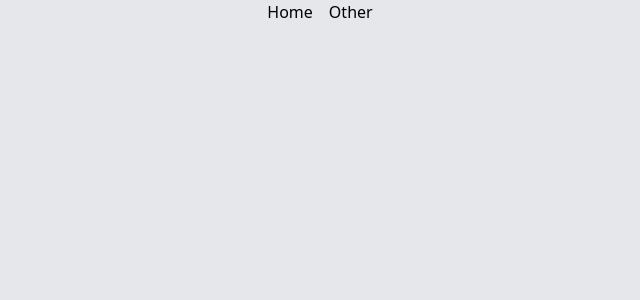
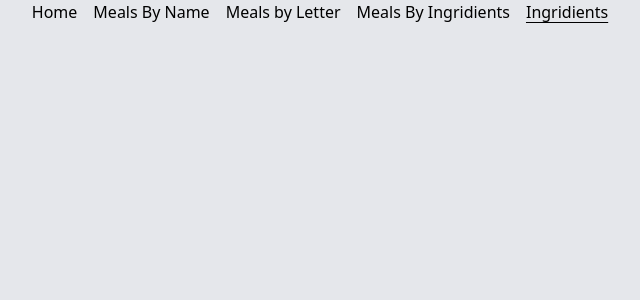
Before and after one commit to jrod1059/meal-search, a Vue app: page /meal-search/ingridients in a window 1280 px wide. Before the commit this address had no page. Shown: the top 300 px of the page, without its empty margins (320-960 px from the left). Built offline with nearby package versions, Linux system fonts and the light colour scheme.

Commit message:
Navigation is working.

```diff
--- a/src/components/NavMenu.vue
+++ b/src/components/NavMenu.vue
@@ -1,7 +1,17 @@
+<script setup lang="ts">
+import HomePage from '@/views/HomePage.vue';
+
+</script>
+
 <template>
   <nav>
-    <RouterLink to="/">Home</RouterLink>
-    <RouterLink to="/other">Other</RouterLink>
+    <RouterLink :to="{ name: 'Home' }">Home</RouterLink>
+    <RouterLink :to="{ name: 'MealsByName' }">Meals By Name</RouterLink>
+    <RouterLink :to="{ name: 'MealsByLetter' }">Meals by Letter</RouterLink>
+    <RouterLink :to="{ name: 'MealsByIngridients' }">Meals By Ingridients</RouterLink>
+    <RouterLink :to="{ name: 'Ingridients' }">Ingridients</RouterLink>
+
+
   </nav>
 </template>
 
--- a/vite.config.js
+++ b/vite.config.js
@@ -4,6 +4,7 @@ import path from 'path'
 
 // https://vitejs.dev/config/
 export default defineConfig({
+  base: '/meal-search/',
   plugins: [vue()],
   resolve: {
     alias: {
```
Also changed, not shown: src/router.js (+11 -1 lines), src/views/Ingridients.vue (added, +7 -0 lines), src/views/MealDetails.vue (added, +7 -0 lines), src/views/MealsByIngredients.vue (added, +7 -0 lines), src/views/MealsByLetter.vue (added, +7 -0 lines), src/views/MealsByName.vue (added, +7 -0 lines).
